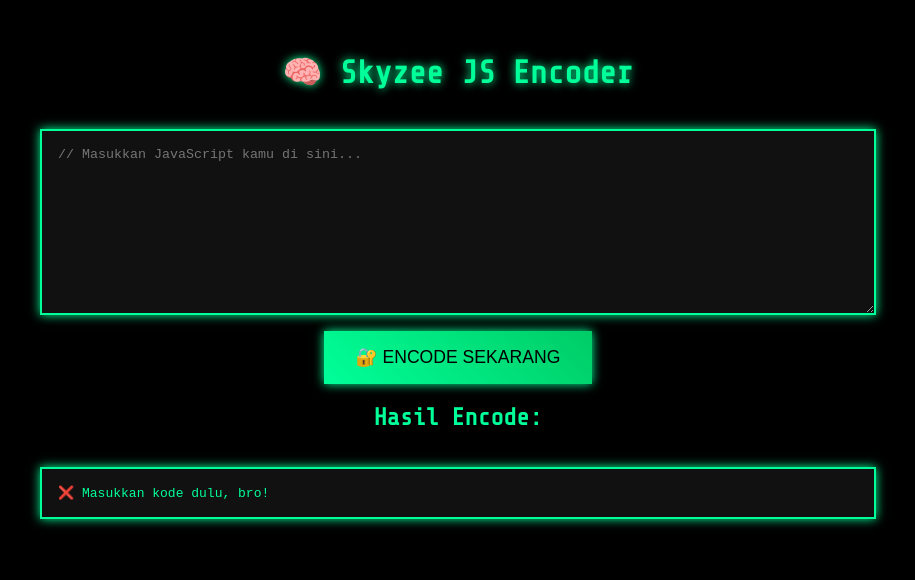
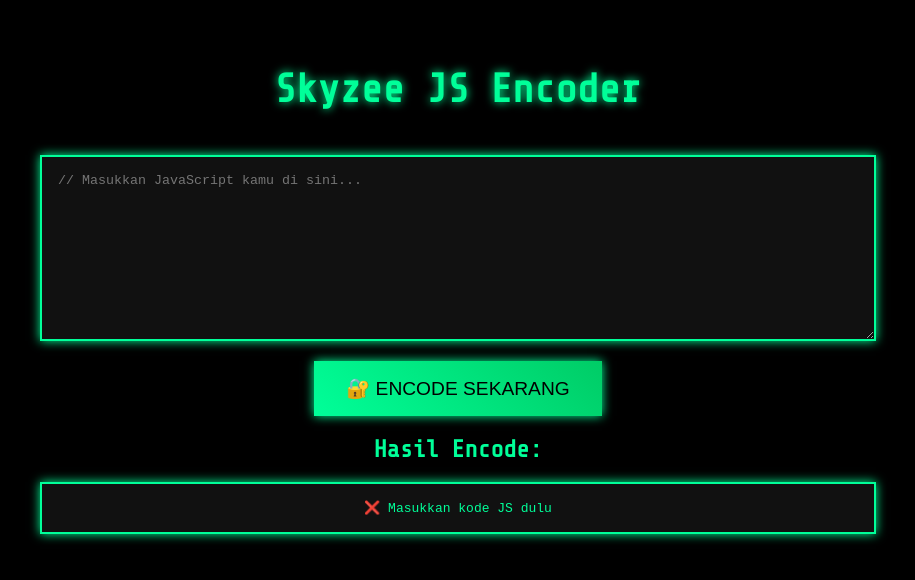
Before and after one commit to skyzeehost/encode, a website: page index.html in a window 1280 px wide. Both pictures are taken after a click on the button "🔐 ENCODE SEKARANG". Shown: the whole page, without its empty margins (182-1097 px from the left). Drawn offline with nearby package versions, Linux system fonts and the light colour scheme.

Commit message:
Update index.html

```diff
--- a/index.html
+++ b/index.html
@@ -1,87 +1,76 @@
 <!DOCTYPE html>
 <html lang="id">
 <head>
-  <meta charset="UTF-8">
-  <title>Skyzee Encoder V3</title>
-  <meta name="viewport" content="width=device-width, initial-scale=1.0">
+  <meta charset="UTF-8" />
+  <title>Skyzee JS Encoder</title>
+  <meta name="viewport" content="width=device-width, initial-scale=1" />
   <style>
     @import url('https://fonts.googleapis.com/css2?family=Share+Tech+Mono&display=swap');
-
     body {
-      margin: 0;
-      padding: 0;
       font-family: 'Share Tech Mono', monospace;
       background: #000;
       color: #00ff99;
-      display: flex;
-      flex-direction: column;
-      align-items: center;
+      text-align: center;
       padding: 2rem;
     }
-
     h1 {
       text-shadow: 0 0 10px #00ff99;
+      font-size: 2.5rem;
       animation: glow 2s ease-in-out infinite alternate;
-      font-size: 2rem;
     }
-
     @keyframes glow {
       from { text-shadow: 0 0 10px #00ff99; }
       to   { text-shadow: 0 0 20px #00cc66, 0 0 30px #00ff99; }
     }
-
     textarea, pre {
       width: 90%;
       max-width: 800px;
       background: #111;
+      color: #00ff99;
       border: 2px solid #00ff99;
       padding: 1rem;
-      margin-top: 1rem;
-      color: #00ff99;
+      margin: 1rem auto;
       resize: vertical;
       box-shadow: 0 0 10px #00ff99;
     }
-
     button {
       background: linear-gradient(45deg, #00ff99, #00cc66);
       color: #000;
       border: none;
       padding: 1rem 2rem;
-      font-size: 1.1rem;
-      margin-top: 1rem;
+      font-size: 1.2rem;
       cursor: pointer;
       box-shadow: 0 0 10px #00ff99;
     }
-
     button:hover {
       background: linear-gradient(45deg, #00cc66, #00ff99);
     }
-
     .loading {
-      color: yellow;
       margin-top: 10px;
       font-size: 0.9rem;
+      color: yellow;
     }
   </style>
 </head>
 <body>
-  <h1>🧠 Skyzee JS Encoder</h1>
+  <h1>Skyzee JS Encoder</h1>
 
   <textarea id="inputCode" rows="10" placeholder="// Masukkan JavaScript kamu di sini..."></textarea>
+  <br>
   <button onclick="encode()">🔐 ENCODE SEKARANG</button>
-  <div class="loading" id="loading" style="display: none;">⏳ Sedang memproses...</div>
+  <div class="loading" id="loading" style="display:none;">⏳ Sedang encode...</div>
 
   <h2>Hasil Encode:</h2>
   <pre id="outputCode">// hasil akan muncul di sini</pre>
 
   <script>
     async function encode() {
-      const code = document.getElementById("inputCode").value;
+      const input = document.getElementById("inputCode").value;
       const output = document.getElementById("outputCode");
       const loading = document.getElementById("loading");
 
-      if (!code.trim()) {
-        output.textContent = "❌ Masukkan kode dulu, bro!";
+      if (!input.trim()) {
+        output.textContent = "❌ Masukkan kode JS dulu";
         return;
       }
 
@@ -92,11 +81,9 @@
         const res = await fetch("/api/encode", {
           method: "POST",
           headers: { "Content-Type": "application/json" },
-          body: JSON.stringify({ code })
+          body: JSON.stringify({ code: input })
         });
-
         const data = await res.json();
-
         if (data.encoded) {
           output.textContent = data.encoded;
         } else {
```
